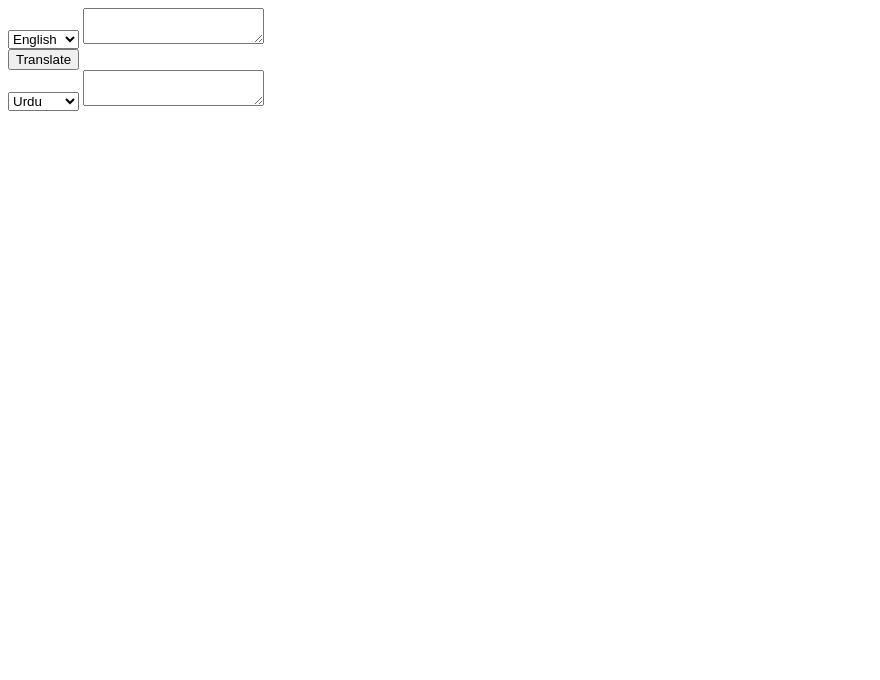
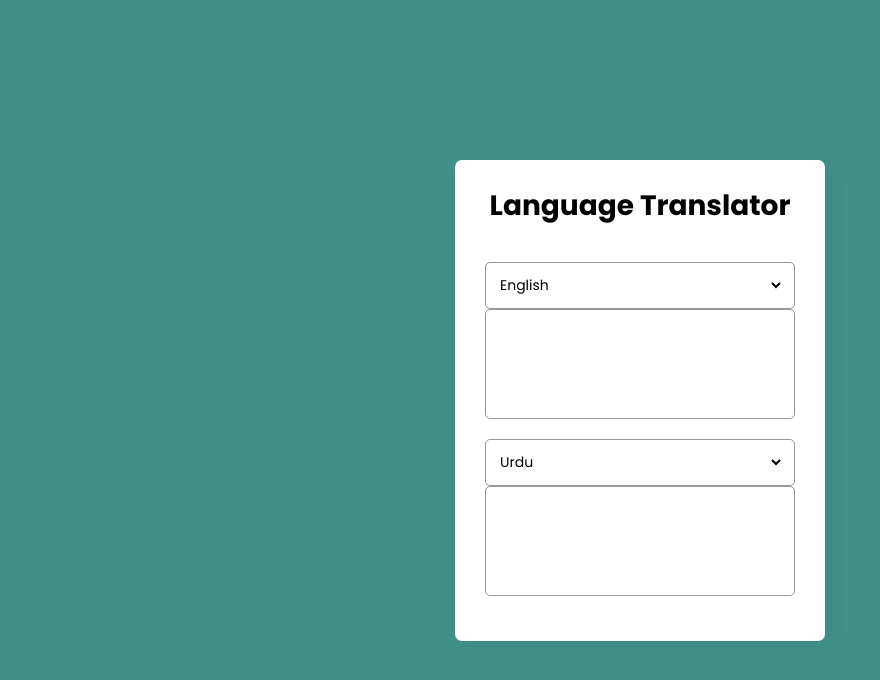
Before and after one commit to Azeen-Shah/APIs-Hub, a plain HTML site: page Translator/translate.html in a window 1280 px wide. Shown: the whole page, without its empty margins (0-880 px from the left). Drawn offline with Linux system fonts and the light colour scheme.

Commit message:
Add files via upload

```diff
--- /dev/null
+++ b/Translator/style.css
@@ -0,0 +1,125 @@
+@import url('https://fonts.googleapis.com/css2?family=Poppins:wght@400;500;600;700&display=swap');
+* {
+    margin: 0;
+    padding: 0;
+    box-sizing: border-box;
+    font-family: 'Poppins', sans-serif;
+}
+
+body {
+    display: flex;
+    align-items: center;
+    justify-content: center;
+    min-height: 100vh;
+    background: #419188;
+}
+
+::selection {
+    color: #fff;
+    background: #5256AD;
+}
+
+.wrapper {
+    width: 370px;
+    padding: 25px 30px;
+    border-radius: 7px;
+    background: #fff;
+    box-shadow: 7px 7px 20px rgba(0, 0, 0, 0.05);
+}
+
+.wrapper header {
+    font-size: 14px;
+    font-weight: 500;
+    text-align: center;
+}
+
+.wrapper form {
+    margin: 35px 0 20px;
+}
+
+form .row {
+    display: flex;
+    margin-bottom: 20px;
+    flex-direction: column;
+}
+
+form .row label {
+    font-size: 18px;
+    margin-bottom: 5px;
+}
+
+form .row:nth-child(2) label {
+    font-size: 17px;
+}
+
+form :where(textarea,
+select,
+button) {
+    outline: none;
+    width: 100%;
+    height: 100%;
+    border: none;
+    border-radius: 5px;
+}
+
+form .row textarea {
+    resize: none;
+    height: 110px;
+    font-size: 15px;
+    padding: 8px 10px;
+    border: 1px solid #999;
+}
+
+form .row textarea::-webkit-scrollbar {
+    width: 0px;
+}
+
+form .row .outer {
+    height: 47px;
+    display: flex;
+    padding: 0 10px;
+    align-items: center;
+    border-radius: 5px;
+    justify-content: center;
+    border: 1px solid #999;
+}
+
+form .row select {
+    font-size: 14px;
+    background: none;
+}
+
+form .row select::-webkit-scrollbar {
+    width: 8px;
+}
+
+form .row select::-webkit-scrollbar-track {
+    background: #fff;
+}
+
+form .row select::-webkit-scrollbar-thumb {
+    background: #888;
+    border-radius: 8px;
+    border-right: 2px solid #ffffff;
+}
+
+form button {
+    height: 52px;
+    color: #fff;
+    font-size: 17px;
+    cursor: pointer;
+    margin-top: 10px;
+    background: #675AFE;
+    transition: 0.3s ease;
+}
+
+form button:hover {
+    background: #4534fe;
+}
+
+@media(max-width: 400px) {
+    .wrapper {
+        max-width: 345px;
+        width: 100%;
+    }
+}
--- a/Translator/translate.html
+++ b/Translator/translate.html
@@ -3,12 +3,19 @@
 <head>
 <meta charset="UTF-8">
 <meta name="viewport" content="width=device-width, initial-scale=1.0">
-<title>Document</title>
+<title>Language Translator</title>
+<link rel="stylesheet" href="style.css">
+
 
 </head>
 <body>
-<div>
-  <div>
+<div  class="wrapper">
+    <header>
+        <h1>Language Translator</h1>
+    </header>
+<form>
+  <div class="row">
+    <div class="outer">
         <select size="1" id="sourceLang" name="sourceLang" onChange="translater()">
           <option value="en" selected>English</option>
           <option value="ar">Arabic</option>
@@ -25,11 +32,13 @@
           <option value="zh">Chinese</option>
           <option value="he">Hebrew</option>
         </select>
+    </div>
         <textarea id="sourceText" onChange="translater()"></textarea>
-    <br>
-    <button onClick="translater()">Translate</button>
+        <!--<br>
+        <button onClick="translater()">Translate</button>-->
   </div>
-  <div>
+  <div class="row">
+    <div class="outer">
         <select size="1" id="resultLang" name="resultLang" onChange="translater()">
           <option value="en">English</option>
           <option value="ar">Arabic</option>
@@ -46,8 +55,10 @@
           <option value="zh">Chinese</option>
           <option value="he">Hebrew</option>
         </select>
+  </div>
         <textarea id="resultText"></textarea>
 </div>
+</form>
 </div>
 
 
```
Lines whose indentation alone changed are shown as unchanged.
